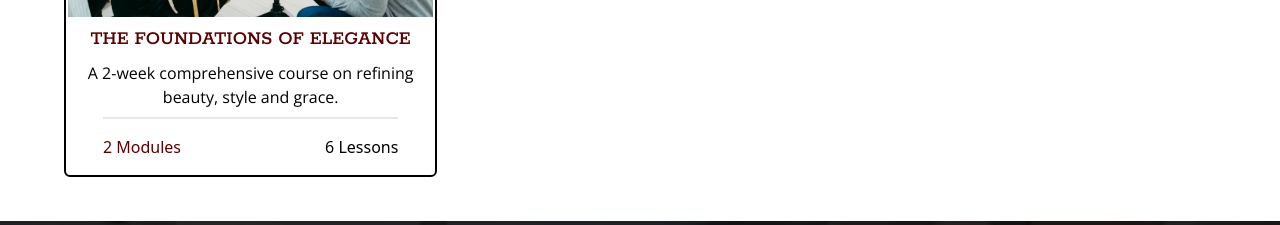
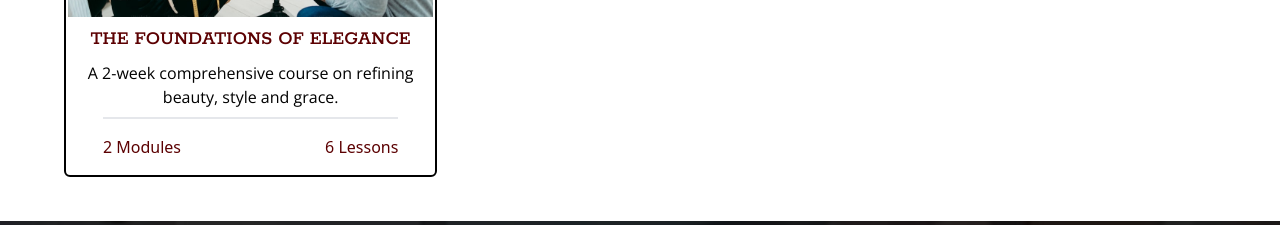
Before and after one commit to Tjay05/diamond-dreams-academy, a React (Vite) app: page / in a window 1280 px wide. Shown: the part 1740-1965 px from the top of the page. Built offline with nearby package versions, Linux system fonts and the light colour scheme.

Commit message:
Edit error

```diff
--- a/src/pages/home/Index.jsx
+++ b/src/pages/home/Index.jsx
@@ -76,7 +76,7 @@ const Home = () => {
               <div className="flex gap-2 text-[#5c0002]">
                 <p>2 Modules</p>
               </div>
-              <div className="">
+              <div className="flex gap-2 text-[#5c0002]">
                 <p>6 Lessons</p>
               </div>
             </div>
```
